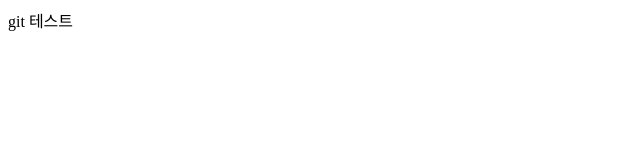
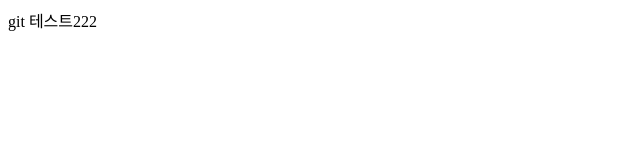
Before and after one commit to Leeyoungji1223/PARIS-BAGUETTE, a plain HTML site: page index.html in a window 1280 px wide. Shown: the full height of the page, 0-640 px from the left. Drawn offline with Linux system fonts and the light colour scheme.

Commit message:
220729-adit2

```diff
--- a/index.html
+++ b/index.html
@@ -9,7 +9,7 @@
     <link rel="stylesheet" href="style.css">
 </head>
 <body>
-    <div>git 테스트</div>
+    <div>git 테스트222</div>
 
 </body>
 </html>
```
